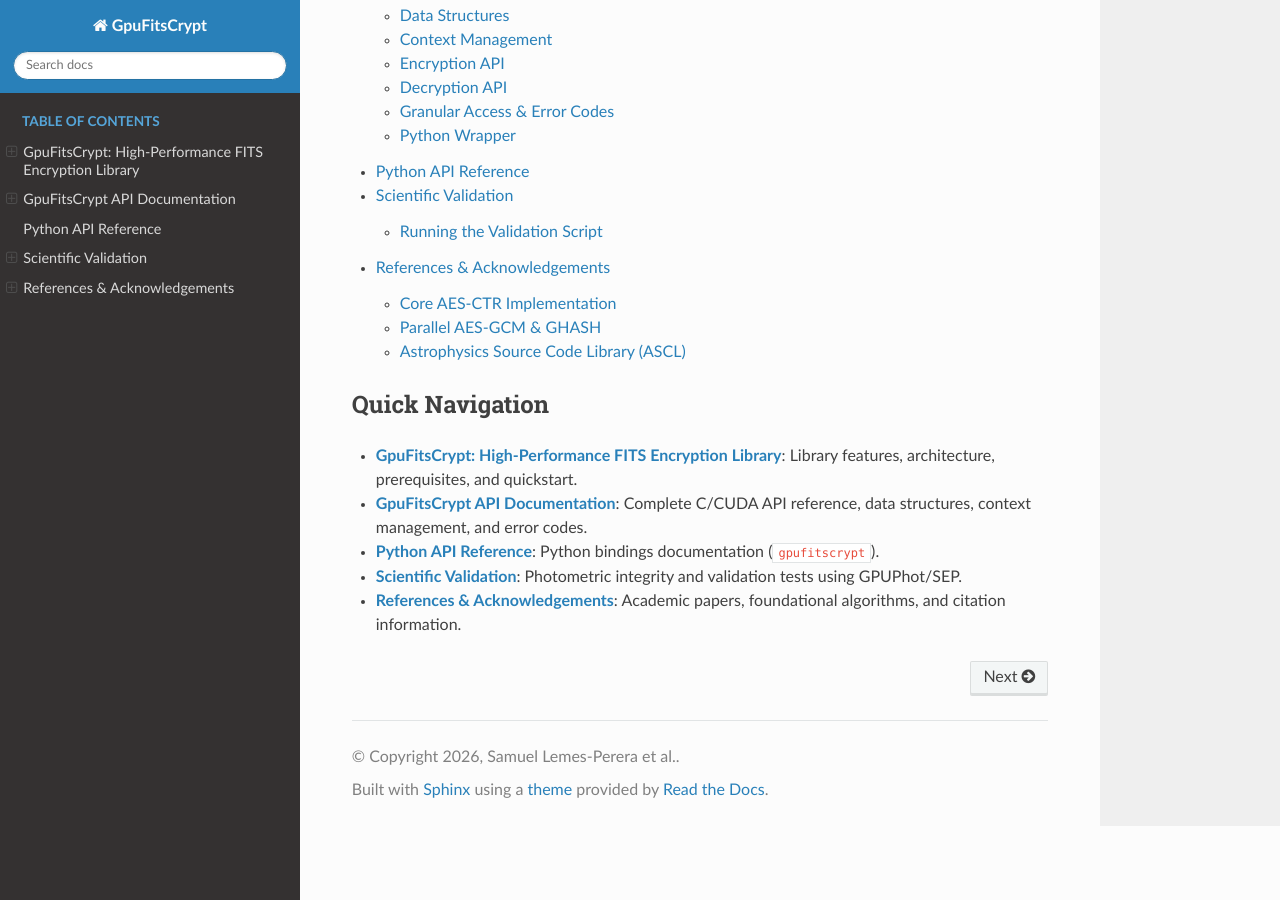
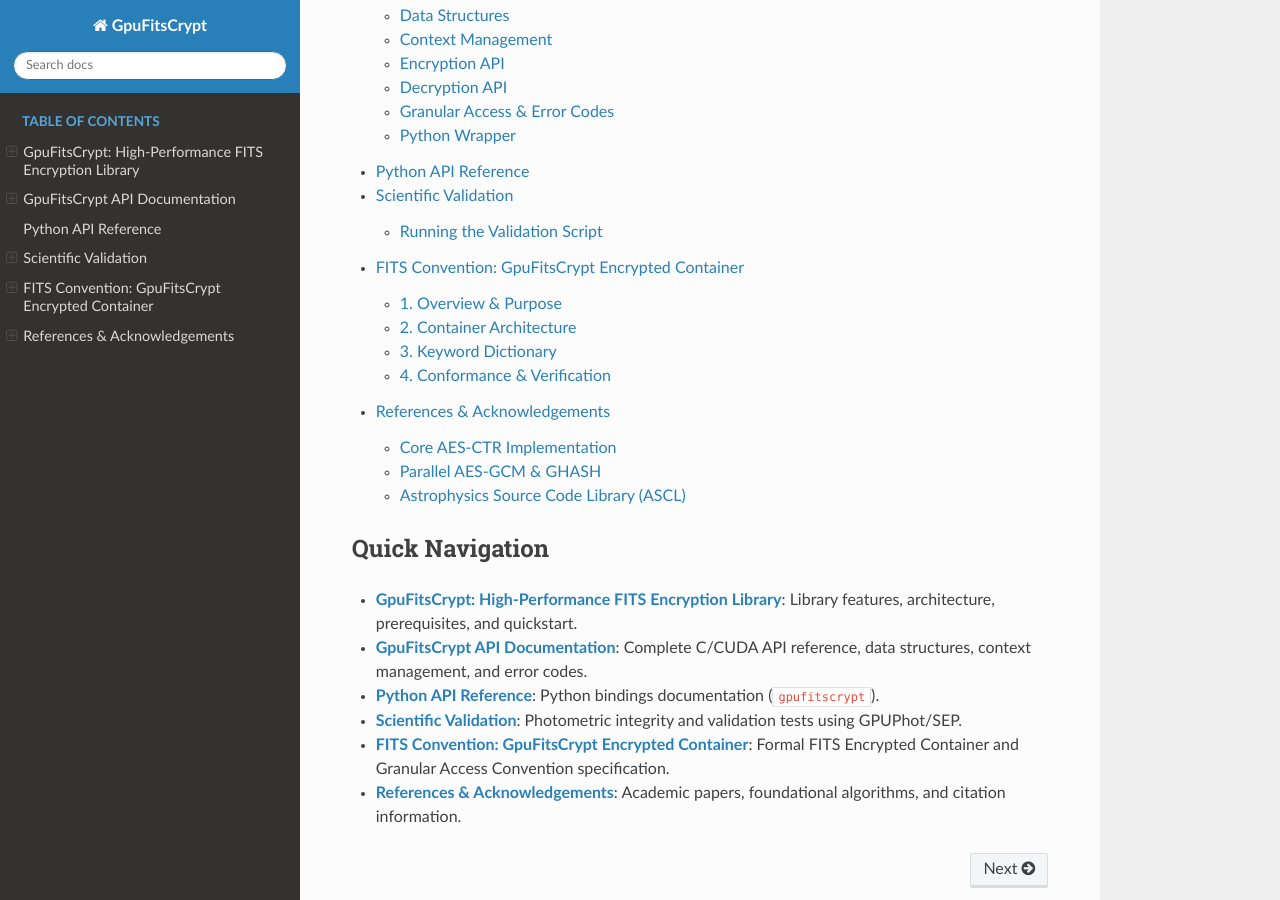
Before and after one commit to slemesp/GpuFitsCrypt, a Sphinx documentation site: the page built from docs/index.md, in a window 1280 px wide and 900 px high, scrolled down 600 px. Built offline with Sphinx 7.4.7 and the Read the Docs theme 3.1.0, drawn with Linux system fonts in a browser that asks for light colours; part of the change alters nothing that is shown.

Commit message:
Add formal FITS Convention documentation (ULL and Light Bridges)

````diff
--- /dev/null
+++ b/docs/fits_convention.md
@@ -0,0 +1,110 @@
+# FITS Convention: GpuFitsCrypt Encrypted Container
+
+**Convention Name:** GpuFitsCrypt Encrypted Container and Granular Access Control
+**Authors:** Samuel Lemes-Perera, Miguel R. Alarcón, Pino Caballero-Gil, Miquel Serra-Ricart
+**Affiliations:** Universidad de La Laguna (ULL), Light Bridges
+**Date:** September 2026
+**Status:** User Convention / Registered Candidate
+**Reference Paper:** *Astronomy and Computing*, 2026, [DOI: 10.1016/j.ascom.2026.101153](https://doi.org/10.1016/j.ascom.2026.101153)
+**arXiv Preprint:** [arXiv:2602.23067](https://arxiv.org/abs/2602.23067)
+**ASCL Record:** [ascl:2603.021](https://ascl.net/2603.021) | **NASA ADS Bibcode:** [2026ascl.soft03021L](https://ui.adsabs.harvard.edu/abs/2026ascl.soft03021L/abstract)
+
+---
+
+## 1. Overview & Purpose
+
+The FITS standard (Flexible Image Transport System) defines a universal data format for astronomical imaging and tables. While modern open science promotes Findable, Accessible, Interoperable, and Reusable (FAIR) data practices, astronomical facilities frequently impose proprietary observation periods during which scientific payloads must remain strictly confidential while maintaining data integrity.
+
+This convention specifies a syntactically conforming FITS container for storing encrypted astronomical images and tables using authenticated symmetric cryptography (AES-GCM and AES-CTR) accelerated on GPUs:
+* **Syntactic Conformance**: Encrypted files remain standard FITS containers parseable by any conforming FITS reader (`cfitsio`, Astropy, DS9) without crashes or syntax errors.
+* **Granular Access Control**: Decouples metadata encryption (Header) from pixel payload encryption (Data), allowing data providers to grant metadata-only access (for catalog indexing) without revealing proprietary pixel data.
+
+---
+
+## 2. Container Architecture
+
+The convention organizes the encrypted file using a standard two-HDU structure:
+
+```
++-------------------------------------------------------------+
+| Primary HDU: Metadata & Encryption Envelope                 |
+|   - NAXIS = 0 (No raw pixel data exposed)                   |
+|   - Encapsulation keywords: NONCE_H, NONCE_D, ENCHDR        |
+|   - Integrity tags: AUTHTAG_H, AUTHTAG_D                    |
+|   - Reconstruction geometry: ORIG_BPX, ORIG_NAX, ORIG_NA1.. |
+|   - Standard FITS integrity: CHECKSUM, DATASUM              |
++-------------------------------------------------------------+
+| Extension 1: Binary Table HDU (EXTNAME = 'ENCRYPTED_DATA')  |
+|   - XTENSION = 'BINTABLE'                                   |
+|   - Single column: TTYPE1 = 'RAW_BYTES', TFORM1 = '<size>B' |
+|   - Payload: Ciphertext bytes                               |
+|   - Standard FITS integrity: CHECKSUM, DATASUM              |
++-------------------------------------------------------------+
+```
+
+### 2.1 Primary HDU (Header & Encryption Envelope)
+
+* `SIMPLE = T`: Conforms to standard FITS syntax.
+* `BITPIX = 8` and `NAXIS = 0`: In fully encrypted state, no unencrypted pixel array is exposed in the primary HDU.
+* **Granular Access (Header Key Only)**: The original header is decrypted, while pixel data in Extension 1 remains physically suppressed/encrypted.
+* **Granular Access (Data Key Only)**: A sanitized fallback header is provided in the primary HDU, while the pixel data is decrypted into the requested memory buffer.
+
+### 2.2 Extension HDU: `ENCRYPTED_DATA`
+
+* `XTENSION = 'BINTABLE'`: Conforms to standard FITS binary table extension rules.
+* `EXTNAME = 'ENCRYPTED_DATA'`: Unique extension name identifying the encrypted payload.
+* `TTYPE1 = 'RAW_BYTES'`, `TFORM1 = '<size>B'`: Encapsulates the exact ciphertext byte stream in a single column.
+
+---
+
+## 3. Keyword Dictionary
+
+The following keywords are introduced by this convention:
+
+### `NONCE_H`
+* **Data Type:** String (hex-encoded, uses `CONTINUE` convention for long strings)
+* **Description:** Cryptographic initialization vector / nonce (96-bit for GCM, 128-bit for CTR) used to encrypt the primary FITS header (`ENCHDR`).
+* **Example:** `NONCE_H = 'a171ff0e30cc7f2a088b845b'`
+
+### `NONCE_D`
+* **Data Type:** String (hex-encoded, uses `CONTINUE` convention for long strings)
+* **Description:** Cryptographic initialization vector / nonce (96-bit for GCM, 128-bit for CTR) used to encrypt the science data unit.
+* **Example:** `NONCE_D = '10dd170716a7da17b53dc50f'`
+
+### `ENCHDR`
+* **Data Type:** String (hex-encoded, uses `CONTINUE` convention for long strings)
+* **Description:** Ciphertext of the original, unencrypted primary FITS header (including scientific telemetry and observation metadata).
+* **Example:** `ENCHDR = '130d1f606c768ff993d3e83ef20dce...'`
+
+### `AUTHTAG_H`
+* **Data Type:** String (hex-encoded 128-bit tag, 32 characters)
+* **Description:** Galois/Counter Mode (GCM) authentication tag verifying the cryptographic integrity of `ENCHDR`.
+* **Example:** `AUTHTAG_H = '53484d504c4420203d20212020202121'`
+
+### `AUTHTAG_D`
+* **Data Type:** String (hex-encoded 128-bit tag, 32 characters)
+* **Description:** Galois/Counter Mode (GCM) authentication tag verifying the cryptographic integrity of the science data unit in `ENCRYPTED_DATA`.
+* **Example:** `AUTHTAG_D = '0e591282eb3ebdfa98e14e6494a95dc0'`
+
+### `ORIG_BPX`
+* **Data Type:** Integer
+* **Description:** Original `BITPIX` of the unencrypted astronomical image (e.g., 16, 32, -32, -64). Allows the decryption pipeline to reconstruct the correct numeric data type.
+* **Example:** `ORIG_BPX = -32`
+
+### `ORIG_NAX`
+* **Data Type:** Integer
+* **Description:** Original `NAXIS` dimensionality of the unencrypted data array (e.g., 2 for 2D images, 3 for data cubes).
+* **Example:** `ORIG_NAX = 2`
+
+### `ORIG_NA1`, `ORIG_NA2`, ... (`ORIG_NAn`)
+* **Data Type:** Long Integer
+* **Description:** Original dimensions of axis $n$ (`NAXISn`) of the unencrypted data array.
+* **Example:** `ORIG_NA1 = 512`, `ORIG_NA2 = 512`
+
+---
+
+## 4. Conformance & Verification
+
+* **Syntactic Conformance**: Verified with `cfitsio`'s `fitsverify` utility (version 4.2+). Conforms to FITS Standard 4.0.
+* **Reference Encrypted File**: A sample encrypted file (`scientific_validation/encrypted.fits`, 1.05 MB) is available in the repository.
+* **Open Source Reference Implementation**: [https://github.com/slemesp/GpuFitsCrypt](https://github.com/slemesp/GpuFitsCrypt)
--- a/docs/index.md
+++ b/docs/index.md
@@ -10,6 +10,7 @@ overview
 api_c
 api_python
 scientific_validation
+fits_convention
 references
 ```
 
@@ -19,4 +20,5 @@ references
 * **{doc}`api_c`**: Complete C/CUDA API reference, data structures, context management, and error codes.
 * **{doc}`api_python`**: Python bindings documentation (`gpufitscrypt`).
 * **{doc}`scientific_validation`**: Photometric integrity and validation tests using GPUPhot/SEP.
+* **{doc}`fits_convention`**: Formal FITS Encrypted Container and Granular Access Convention specification.
 * **{doc}`references`**: Academic papers, foundational algorithms, and citation information.
````
